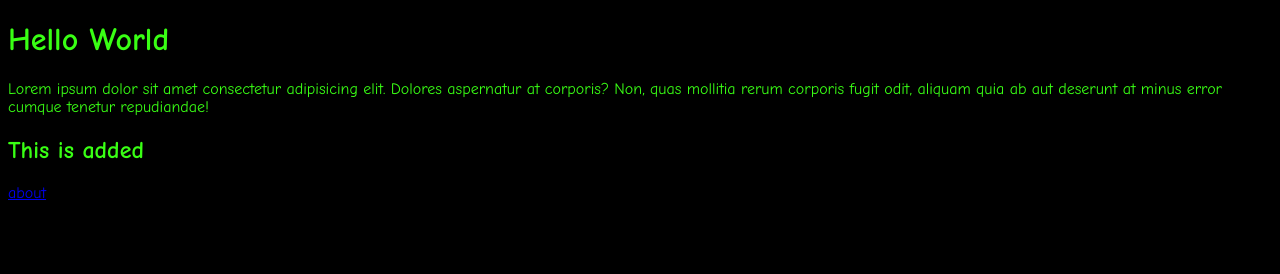
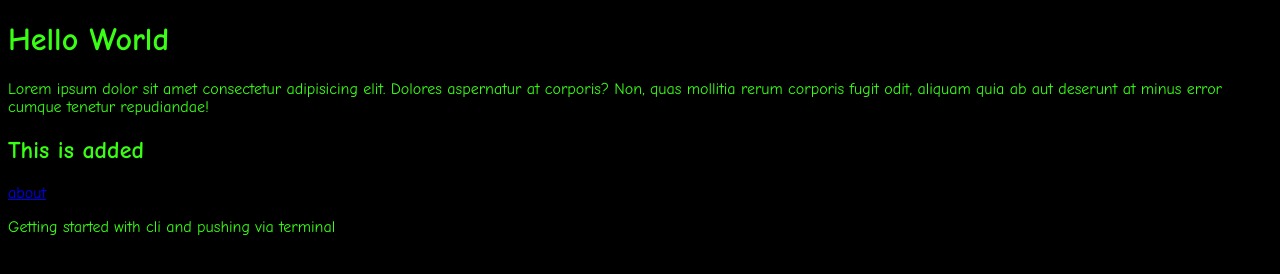
Before and after one commit to 0xDevNor/My-new-project, a plain HTML site: page index.html in a window 1280 px wide. Drawn offline with Linux system fonts and the light colour scheme.

```diff
--- a/index.html
+++ b/index.html
@@ -19,4 +19,5 @@
     <a href="about.html">about </a>
 </body>
 
+<p>Getting started with cli and pushing via terminal</p>
 </html>
```
